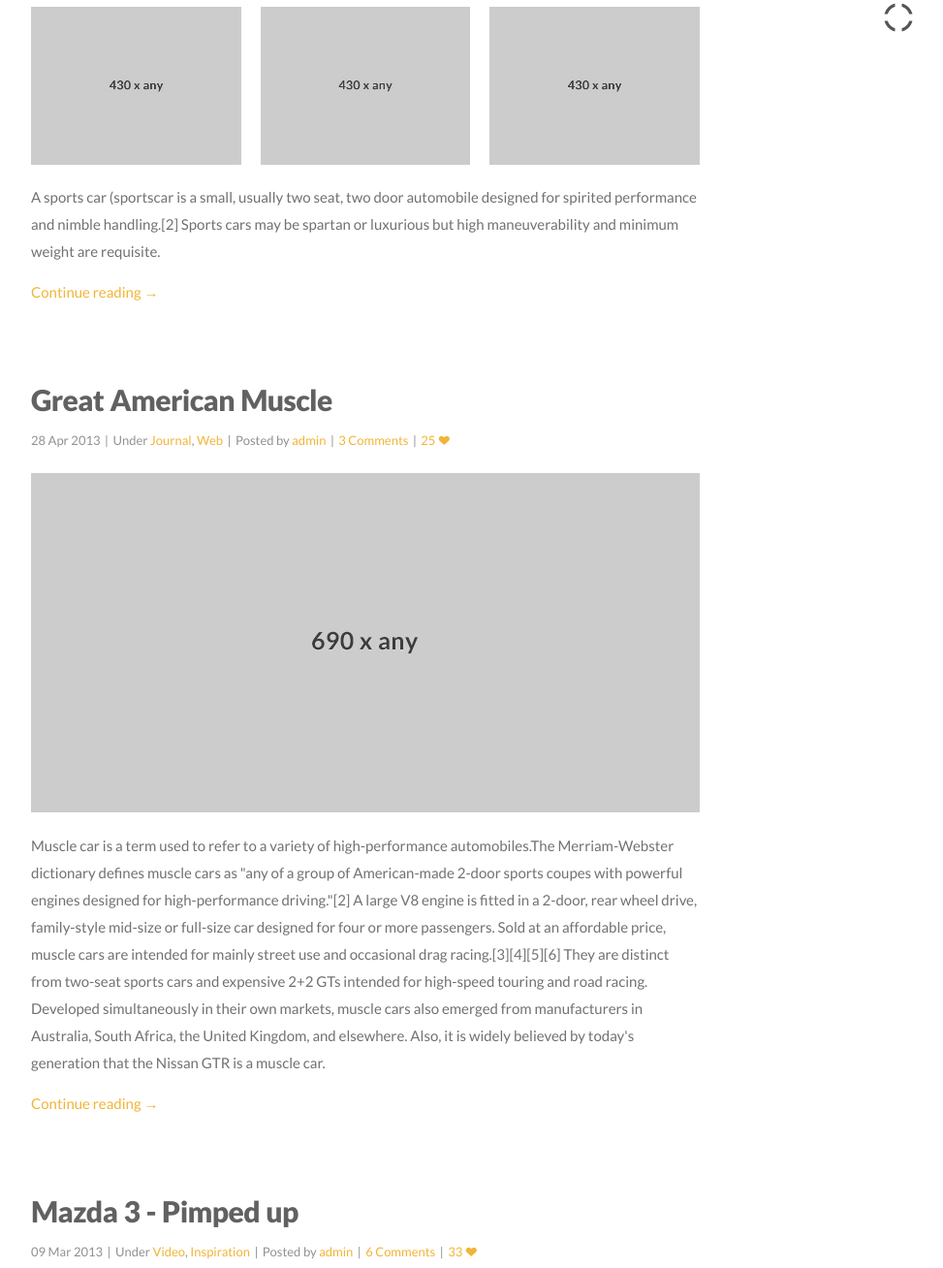
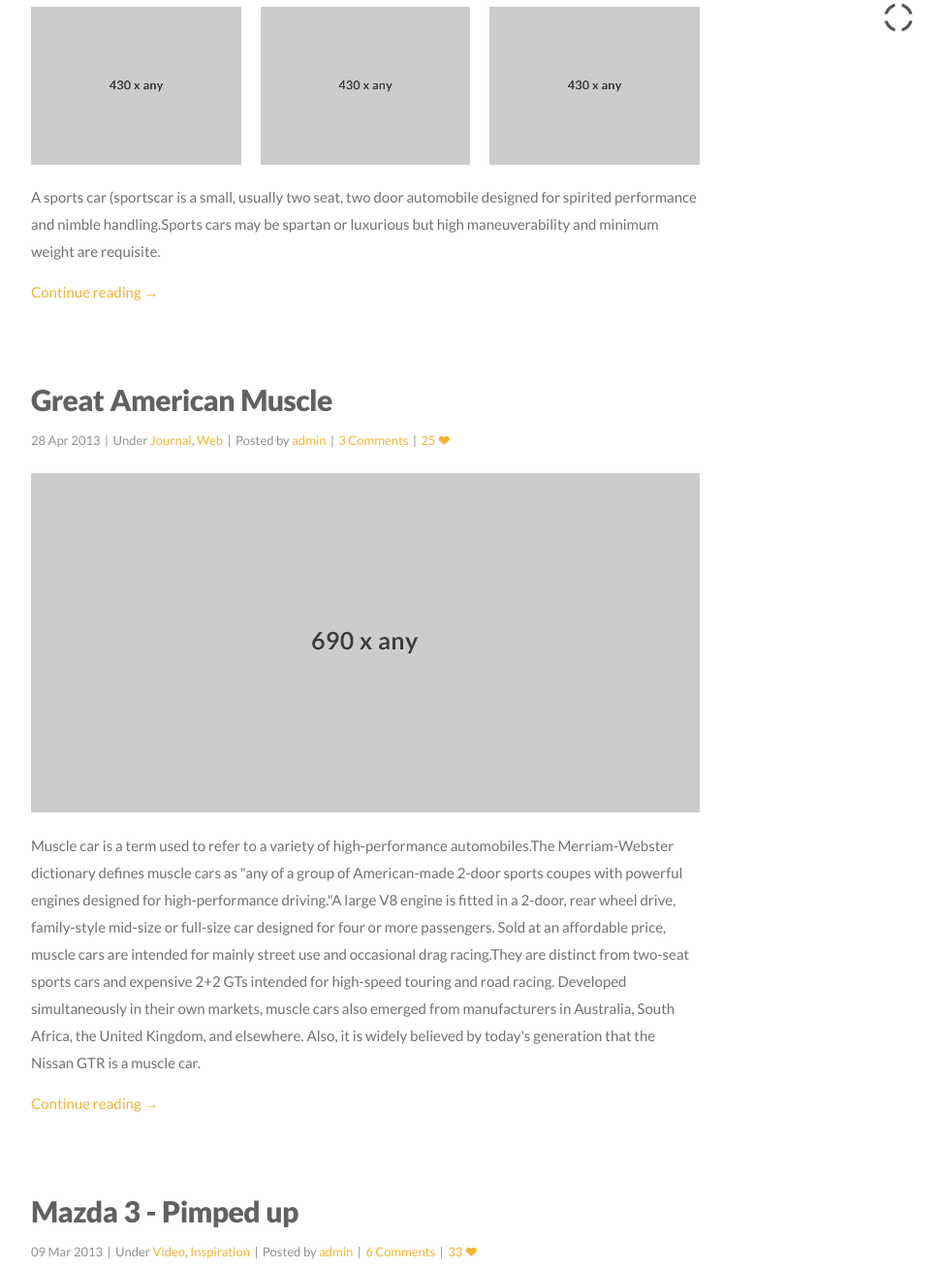
Before and after one commit to i-vetrov/sdk-blog-sample, a plain HTML site: page index.html in a window 1280 px wide. Shown: the part 552-1860 px from the top of the page at 97% size, without its empty margins (83-1056 px from the left). Drawn offline with Linux system fonts and the light colour scheme; a script that the page names is missing.

Commit message:
Update index.html

```diff
--- a/index.html
+++ b/index.html
@@ -90,7 +90,7 @@
               </div>
               <!-- /.gallery-wrapper -->
 
-              <p>A sports car (sportscar is a small, usually two seat, two door automobile designed for spirited performance and nimble handling.[2] Sports cars may be spartan or luxurious but high maneuverability and minimum weight are requisite.</p>
+              <p>A sports car (sportscar is a small, usually two seat, two door automobile designed for spirited performance and nimble handling.Sports cars may be spartan or luxurious but high maneuverability and minimum weight are requisite.</p>
               <a href="http://en.wikipedia.org/wiki/Sports_car" class="more">Continue reading &rarr;</a> </div>
             <!-- /.post .format-gallery -->
             <div class="post format-image">
@@ -99,7 +99,7 @@
               <!-- /.meta -->
 
               <figure class="overlay media-wrapper"><a href="blog-post.html"><img src="style/images/art/b1.jpg" alt="" /></a></figure>
-              <p>Muscle car is a term used to refer to a variety of high-performance automobiles.The Merriam-Webster dictionary defines muscle cars as "any of a group of American-made 2-door sports coupes with powerful engines designed for high-performance driving."[2] A large V8 engine is fitted in a 2-door, rear wheel drive, family-style mid-size or full-size car designed for four or more passengers. Sold at an affordable price, muscle cars are intended for mainly street use and occasional drag racing.[3][4][5][6] They are distinct from two-seat sports cars and expensive 2+2 GTs intended for high-speed touring and road racing. Developed simultaneously in their own markets, muscle cars also emerged from manufacturers in Australia, South Africa, the United Kingdom, and elsewhere. Also, it is widely believed by today's generation that the Nissan GTR is a muscle car.</p>
+              <p>Muscle car is a term used to refer to a variety of high-performance automobiles.The Merriam-Webster dictionary defines muscle cars as "any of a group of American-made 2-door sports coupes with powerful engines designed for high-performance driving."A large V8 engine is fitted in a 2-door, rear wheel drive, family-style mid-size or full-size car designed for four or more passengers. Sold at an affordable price, muscle cars are intended for mainly street use and occasional drag racing.They are distinct from two-seat sports cars and expensive 2+2 GTs intended for high-speed touring and road racing. Developed simultaneously in their own markets, muscle cars also emerged from manufacturers in Australia, South Africa, the United Kingdom, and elsewhere. Also, it is widely believed by today's generation that the Nissan GTR is a muscle car.</p>
               <a href="http://en.wikipedia.org/wiki/Muscle_cars" class="more">Continue reading &rarr;</a> </div>
             <!-- /.post .format-image -->
 
```
